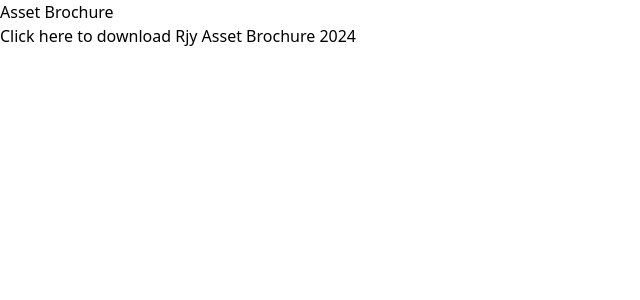
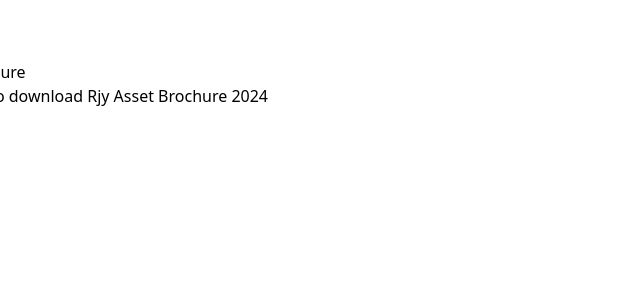
Before and after one commit to Praveen03AJJARAPU/ongcInfo, a React (Vite) app in the folder frontend/: page / in a window 1280 px wide. Shown: the top 300 px of the page, without its empty margins (0-640 px from the left). Built offline with nearby package versions, Linux system fonts and the light colour scheme.

Commit message:
added Sliding component

```diff
--- a/frontend/src/components/Header.jsx
+++ b/frontend/src/components/Header.jsx
@@ -3,12 +3,15 @@
 
 const Header = () => {
   return (
-    <div>
+    <div className='mx-2'>
       <SlidingText
         mainText={"Asset Brochure"}
         linkText={"Click here to download Rjy Asset Brochure 2024"}
         link={'#'}
       />
+      <div>
+
+      </div>
     </div>
   );
 }
--- a/frontend/src/components/SlidingText.jsx
+++ b/frontend/src/components/SlidingText.jsx
@@ -1,12 +1,28 @@
-import React from 'react'
+import { useEffect, useState } from 'react';
+import './component.css'
 
 const SlidingText = ({mainText, linkText, link}) => {
+    // const [date, setDate] = useState({
+    //     nDate: 0,
+    //     month: 0,
+    //     year: 0,
+    //     day: 'Sunday',
+    // });
+    // const map = ['Monday', 'TuesDay', 'WednesDay']
+    // useEffect(() => {
+    //     var time = new Date();
+    //     setDate({day: time.getDay(), })
+    // },[])
   return (
-    <div>
-        <p>{mainText}</p>
-        <a href={link}>{linkText}</a>
+    <div className="logos mx-10">
+      <div className="animate absolute">
+        <div className='flex items-center text-xl font-bold gap-5'>
+          <p className='bg-green-800 text-white px-6 py-2 rounded-lg'>{mainText}</p>
+          <a className='underline' href={link}>{linkText}</a>
+        </div>
+      </div>
     </div>
-  )
+  );
 }
 
 export default SlidingText
--- /dev/null
+++ b/frontend/src/components/component.css
@@ -0,0 +1,24 @@
+.logos {
+    overflow: hidden;
+    padding: 60px 0;
+    background: white;
+    white-space: nowrap;
+    position: relative;
+  }
+.animate {
+    position: absolute;
+    display: inline-block;
+    top: 50%;
+    width: 800px;
+    right: -10%;
+    animation: move 10s linear infinite;
+}
+
+@keyframes move {
+  0% {
+    transform: translateX(50%) ;
+  }
+  100% {
+    transform: translateX(-200%) ;
+  }
+}
```
Also changed, not shown: frontend/src/constants.js (added, +15 -0 lines).
